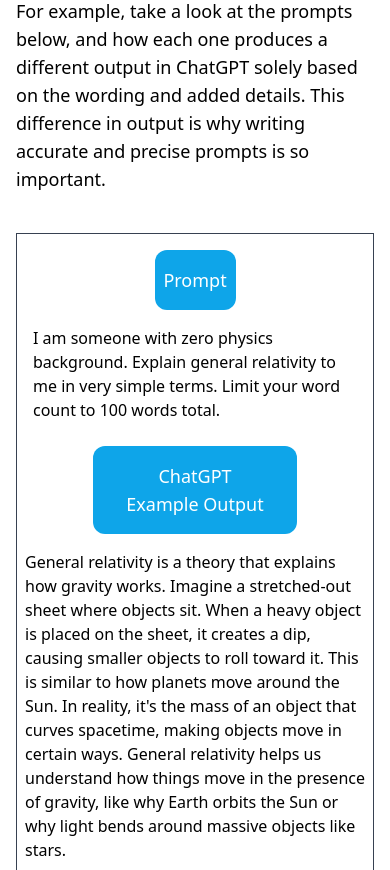
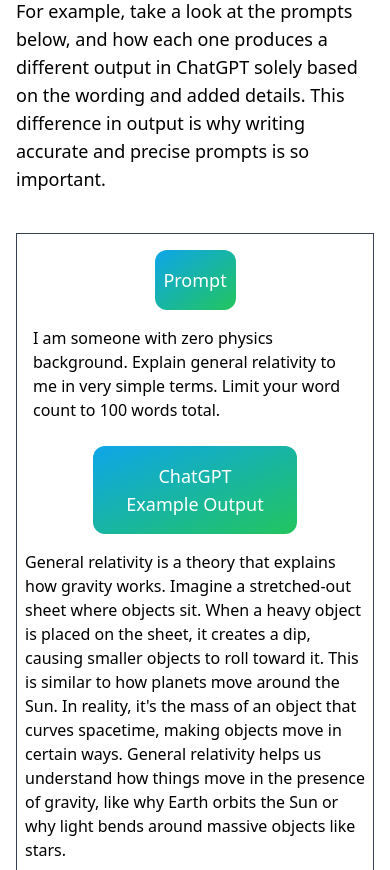
Before and after one commit to llcit/gpt-guidebook, a Django app: page /section/1/ in a window 390 px wide. Shown: the part 1628-2498 px from the top of the page. Run offline with Django 4.2, Linux system fonts and the light colour scheme; data comes from the database, SQL or seed files in the repository; both versions use the stored data as it was after the commit; style sheets or scripts are compiled from the project's sources.

Commit message:
Very minor design changes
I made some very minor design changes to the footer and to the labels for the prompts throughout the guidebook

```diff
--- a/guidebook/section/templates/section/detail.html
+++ b/guidebook/section/templates/section/detail.html
@@ -141,7 +141,7 @@
                 <div class="grid grid-rows-10 space-x-2">
                     <div class="border border-gray-700 px-2 py-2">
                         <div class="px-2 py-2 row-span-5 text-sm">
-                            <div class="flex justify-center items-center mt-2 py-4 px-8 bg-sky-500 text-lg rounded-xl text-white" style="margin: 0 auto; max-width: 25%;">
+                            <div class="flex justify-center items-center mt-2 py-4 px-8 lightMode text-lg rounded-xl text-white" style="margin: 0 auto; max-width: 25%;">
                                 Prompt
                             </div>
                             <div class="mt-4 text-base">
@@ -154,7 +154,7 @@
                             -->
                         </div>
                         <div class="mt-4 row-span-5 text-base">
-                            <div class="flex justify-center items-center mt-2 py-4 px-8 bg-sky-500 text-lg rounded-xl text-white" style="margin: 0 auto; max-width: 60%;">
+                            <div class="flex justify-center items-center mt-2 py-4 px-8 lightMode text-lg rounded-xl text-white" style="margin: 0 auto; max-width: 60%;">
                                 <center>ChatGPT Example Output</center>
                             </div>
                             <div class="mt-4">
@@ -177,7 +177,7 @@
                             <div class="mt-4 border border-gray-700 px-2 py-2">
                                 <div class="grid grid-rows-10 space-x-2">
                                     <div class="row-span-5 text-sm">
-                                        <div class="flex justify-center items-center mt-4 py-4 px-8 bg-sky-500 text-lg rounded-xl text-white" style="margin: 0 auto; max-width: 25%;">
+                                        <div class="flex justify-center items-center mt-4 py-4 px-8 lightMode text-lg rounded-xl text-white" style="margin: 0 auto; max-width: 25%;">
                                             Prompt
                                         </div>
                                         <div class="mt-4 text-base">
@@ -185,7 +185,7 @@
                                         </div>
                                     </div>
                                     <div class="mt-4 row-span-5 text-base">
-                                        <div class="flex justify-center items-center mt-2 py-4 px-8 bg-sky-500 text-lg rounded-xl text-white" style="margin: 0 auto; max-width: 60%;">
+                                        <div class="flex justify-center items-center mt-2 py-4 px-8 lightMode text-lg rounded-xl text-white" style="margin: 0 auto; max-width: 60%;">
                                             <center>ChatGPT Example Output</center>
                                         </div>
                                         <div class="mt-4">
@@ -210,7 +210,7 @@
 {%block footer%}
     <footer id="footer" class="rounded-lg shadow m-4">
       <div id="footerText" class="w-full mx-auto max-w-screen-xl p-4 md:flex md:items-center md:justify-between">
-        <span class="text-sm text-gray-500 sm:text-center" style="margin-left:300px">© 2023 The Language Flagship. All Rights Reserved.
+        <span class="text-sm text-gray-500 sm:text-center">© 2023 The Language Flagship. All Rights Reserved.
       </span>
       <ul class="flex flex-wrap items-center mt-3 text-sm font-medium text-gray-500 sm:mt-0">
           <li>
```
Also changed, not shown: guidebook/db.sqlite3.
